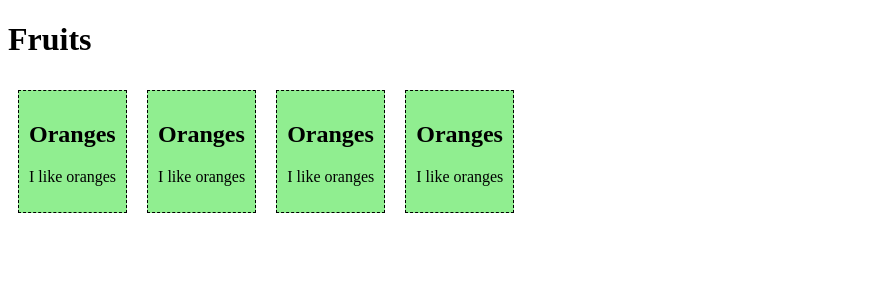
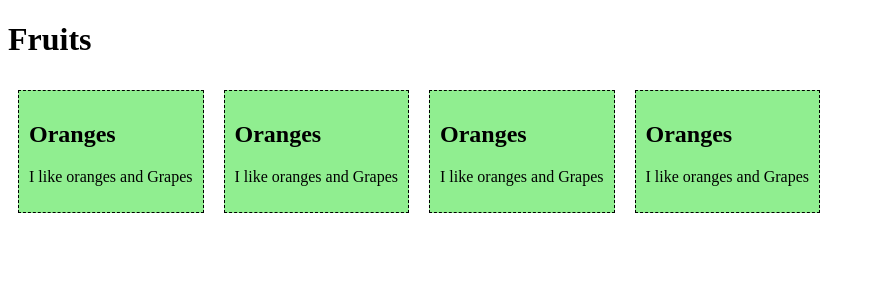
Before and after one commit to sheilacheng04/webptog-it242-vue.js, a Vue app in the folder firstsfc/: page / in a window 1280 px wide. Shown: the top 300 px of the page, without its empty margins (0-875 px from the left). Built offline with nearby package versions, Linux system fonts and the light colour scheme.

Commit message:
added fruit

```diff
--- a/firstsfc/src/components/FoodItem.vue
+++ b/firstsfc/src/components/FoodItem.vue
@@ -10,7 +10,7 @@ export default {
   data() {
     return {
       name: 'Oranges',
-      message: 'I like oranges'
+      message: 'I like oranges and Grapes'
     }
   }
 };
```
